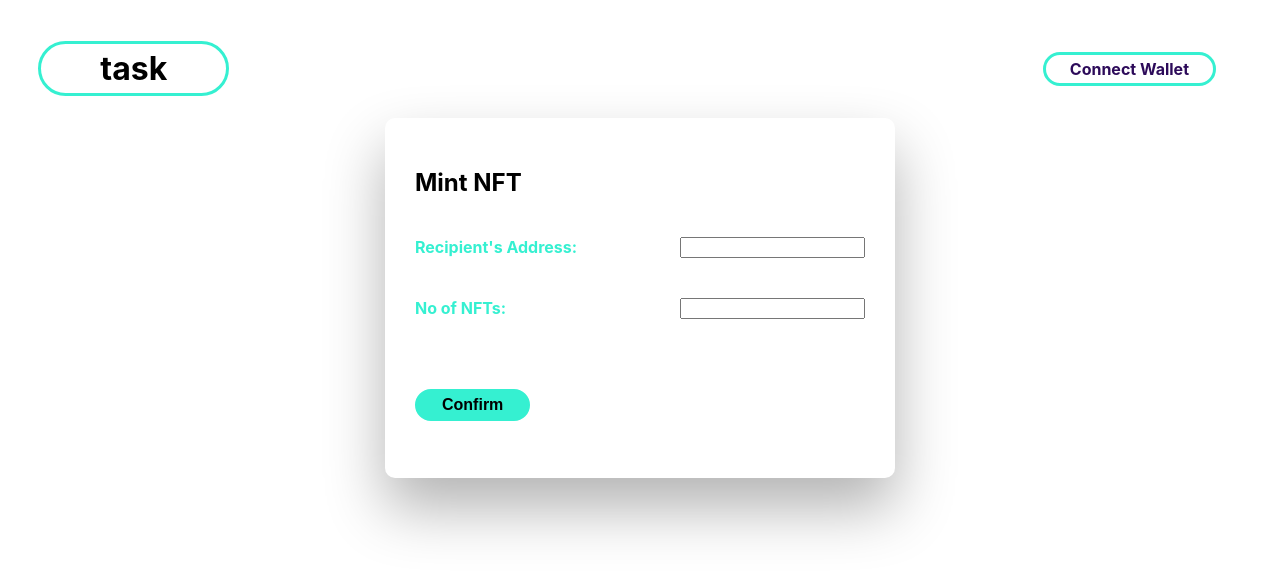
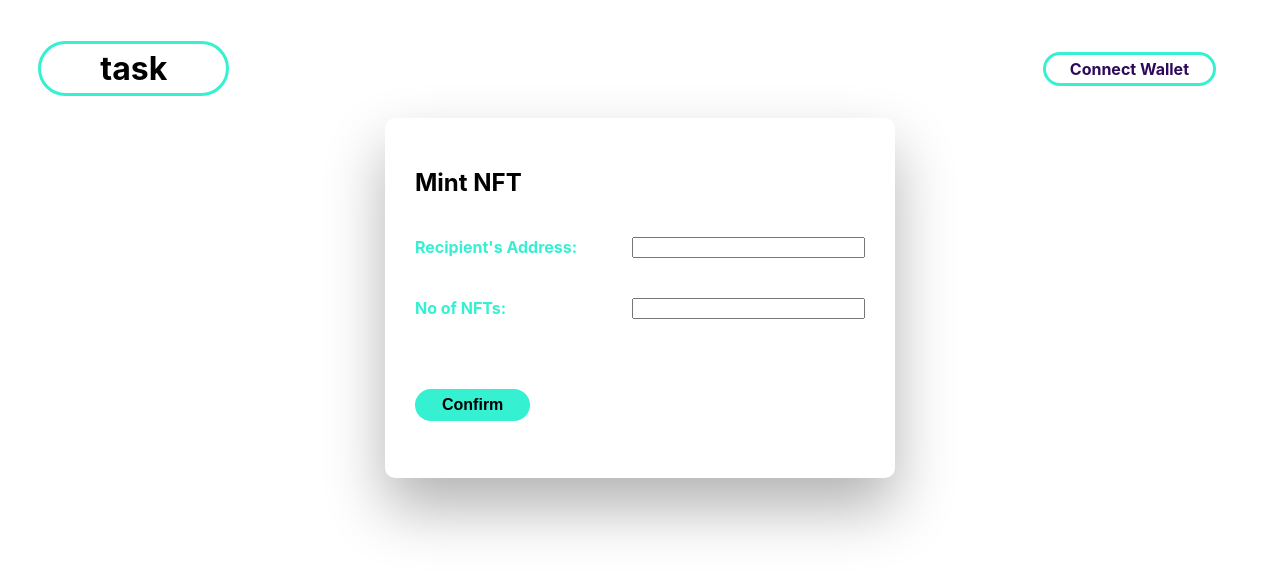
Before and after one commit to george-shammar/NFT-TASK, a React (Create React App) app: page / in a window 1280 px wide. Shown: the top 574 px of the page. Built offline with nearby package versions, Linux system fonts and the light colour scheme.

Commit message:
Center minter form

```diff
--- a/src/components/Minter.tsx
+++ b/src/components/Minter.tsx
@@ -7,11 +7,11 @@ const Minter = () => {
             <div className="formContent">
                 <div className="flex">
                     <label className="color font">Recipient's Address:</label>
-                    <input type="text"/>
+                    <input className="input" type="text"/>
                 </div>
                 <div className="flex">
                     <label className="color font">No of NFTs:</label>
-                    <input type="number"/>
+                    <input className="input" type="number"/>
                 </div>
 
                     <button className="confirm-text">Confirm</button>
--- a/src/styles/minter.css
+++ b/src/styles/minter.css
@@ -25,6 +25,10 @@
     text-align: center;
     font-size: 16px;
     margin-top: 50px;
+}
+
+.input {
+    width: 50%;
 }
 
 .color {
```
